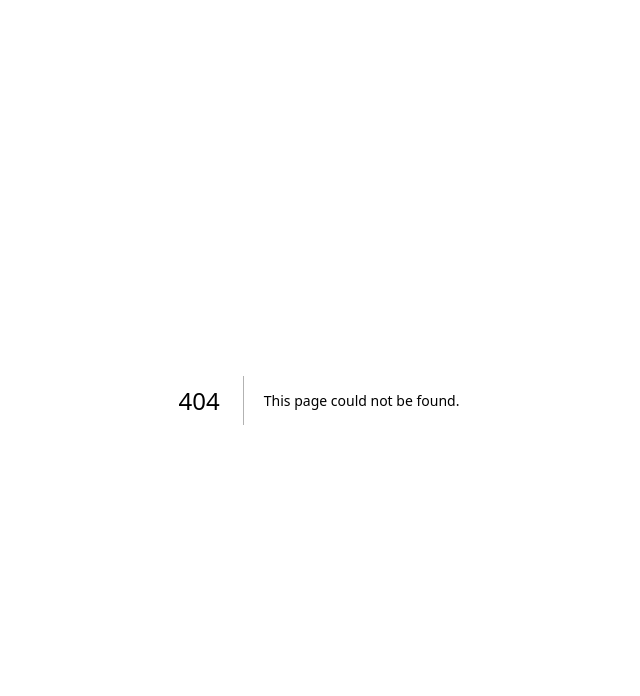
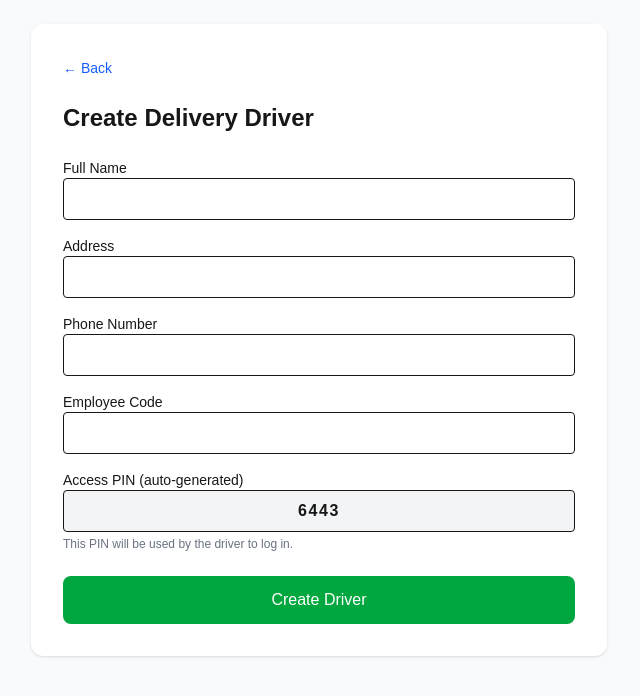
Before and after one commit to planaileen1-ctrl/Delivery-dispatcher, a Next.js app: page /admin/drivers/create in a window 1280 px wide. Before the commit this address had no page. Shown: the top 696 px of the page, without its empty margins (321-961 px from the left). Built offline with nearby package versions, Linux system fonts and the light colour scheme; no server answers.

Commit message:
mejoramiento admin

```diff
--- /dev/null
+++ b/src/app/admin/drivers/create/page.tsx
@@ -0,0 +1,177 @@
+"use client";
+
+import { useEffect, useState } from "react";
+import { useRouter } from "next/navigation";
+import { collection, addDoc, serverTimestamp } from "firebase/firestore";
+import { db } from "@/lib/firebase";
+
+export default function CreateDeliveryDriverPage() {
+  const router = useRouter();
+
+  const [form, setForm] = useState({
+    name: "",
+    address: "",
+    phone: "",
+    employeeCode: "",
+    pin: "",
+  });
+
+  const [loading, setLoading] = useState(false);
+  const [error, setError] = useState("");
+
+  // 🔢 GENERATE 4-DIGIT PIN AUTOMATICALLY
+  useEffect(() => {
+    const generatePin = () => {
+      return Math.floor(1000 + Math.random() * 9000).toString();
+    };
+
+    setForm((prev) => ({
+      ...prev,
+      pin: generatePin(),
+    }));
+  }, []);
+
+  const handleChange = (e: React.ChangeEvent<HTMLInputElement>) => {
+    setForm({
+      ...form,
+      [e.target.name]: e.target.value,
+    });
+  };
+
+  const handleSubmit = async () => {
+    setError("");
+
+    if (
+      !form.name ||
+      !form.address ||
+      !form.phone ||
+      !form.employeeCode
+    ) {
+      setError("All fields are required.");
+      return;
+    }
+
+    try {
+      setLoading(true);
+
+      await addDoc(collection(db, "deliveryDrivers"), {
+        name: form.name,
+        address: form.address,
+        phone: form.phone,
+        employeeCode: form.employeeCode,
+        pin: form.pin, // 🔐 auto-generated
+        active: true,
+        createdAt: serverTimestamp(),
+      });
+
+      alert("Delivery driver created successfully");
+      router.push("/admin/dashboard");
+    } catch (err) {
+      console.error(err);
+      setError("Error creating delivery driver");
+    } finally {
+      setLoading(false);
+    }
+  };
+
+  return (
+    <div className="min-h-screen bg-gray-50 p-6">
+      <div className="max-w-xl mx-auto bg-white p-8 rounded-xl shadow">
+
+        {/* BACK */}
+        <button
+          onClick={() => router.back()}
+          className="text-sm text-blue-600 hover:underline mb-6"
+        >
+          ← Back
+        </button>
+
+        <h1 className="text-2xl font-bold mb-6">
+          Create Delivery Driver
+        </h1>
+
+        {/* NAME */}
+        <div className="mb-4">
+          <label className="block text-sm font-medium">
+            Full Name
+          </label>
+          <input
+            name="name"
+            value={form.name}
+            onChange={handleChange}
+            className="w-full border rounded px-3 py-2"
+          />
+        </div>
+
+        {/* ADDRESS */}
+        <div className="mb-4">
+          <label className="block text-sm font-medium">
+            Address
+          </label>
+          <input
+            name="address"
+            value={form.address}
+            onChange={handleChange}
+            className="w-full border rounded px-3 py-2"
+          />
+        </div>
+
+        {/* PHONE */}
+        <div className="mb-4">
+          <label className="block text-sm font-medium">
+            Phone Number
+          </label>
+          <input
+            name="phone"
+            value={form.phone}
+            onChange={handleChange}
+            className="w-full border rounded px-3 py-2"
+          />
+        </div>
+
+        {/* EMPLOYEE CODE */}
+        <div className="mb-4">
+          <label className="block text-sm font-medium">
+            Employee Code
+          </label>
+          <input
+            name="employeeCode"
+            value={form.employeeCode}
+            onChange={handleChange}
+            className="w-full border rounded px-3 py-2"
+          />
+        </div>
+
+        {/* 🔐 AUTO PIN */}
+        <div className="mb-6">
+          <label className="block text-sm font-medium">
+            Access PIN (auto-generated)
+          </label>
+          <input
+            value={form.pin}
+            disabled
+            className="w-full border rounded px-3 py-2 text-center tracking-widest bg-gray-100 font-semibold"
+          />
+          <p className="text-xs text-gray-500 mt-1">
+            This PIN will be used by the driver to log in.
+          </p>
+        </div>
+
+        {error && (
+          <p className="text-red-600 text-sm mb-4">
+            {error}
+          </p>
+        )}
+
+        {/* SAVE */}
+        <button
+          onClick={handleSubmit}
+          disabled={loading}
+          className="w-full bg-green-600 text-white py-3 rounded-lg hover:bg-green-700 disabled:opacity-50"
+        >
+          {loading ? "Saving..." : "Create Driver"}
+        </button>
+      </div>
+    </div>
+  );
+}
--- a/src/app/admin/pharmacies/create/page.tsx
+++ b/src/app/admin/pharmacies/create/page.tsx
@@ -1,6 +1,6 @@
 "use client";
 
-import { useState } from "react";
+import { useEffect, useState } from "react";
 import { useRouter } from "next/navigation";
 import { collection, addDoc, serverTimestamp } from "firebase/firestore";
 import { db } from "@/lib/firebase";
@@ -8,21 +8,45 @@ import { db } from "@/lib/firebase";
 export default function CreatePharmacyPage() {
   const router = useRouter();
 
-  const [name, setName] = useState("");
-  const [email, setEmail] = useState("");
-  const [representative, setRepresentative] = useState("");
-  const [whatsapp, setWhatsapp] = useState(""); // ✅ Nuevo estado para WhatsApp
+  const [form, setForm] = useState({
+    name: "",
+    email: "",
+    representative: "",
+    whatsapp: "",
+    address: "",
+    pin: "",
+  });
+
   const [loading, setLoading] = useState(false);
   const [successPin, setSuccessPin] = useState<string | null>(null);
   const [error, setError] = useState("");
 
-  // 🔐 Generate 4-digit PIN
-  const generatePin = () => {
-    return Math.floor(1000 + Math.random() * 9000).toString();
+  // 🔐 Generate 4-digit PIN automatically
+  useEffect(() => {
+    const generatePin = () =>
+      Math.floor(1000 + Math.random() * 9000).toString();
+
+    setForm((prev) => ({
+      ...prev,
+      pin: generatePin(),
+    }));
+  }, []);
+
+  const handleChange = (e: React.ChangeEvent<HTMLInputElement>) => {
+    setForm({
+      ...form,
+      [e.target.name]: e.target.value,
+    });
   };
 
   const handleSubmit = async () => {
-    if (!name || !email || !representative || !whatsapp) {
+    if (
+      !form.name ||
+      !form.email ||
+      !form.representative ||
+      !form.whatsapp ||
+      !form.address
+    ) {
       setError("All fields are required");
       return;
     }
@@ -31,23 +55,27 @@ export default function CreatePharmacyPage() {
       setLoading(true);
       setError("");
 
-      const pin = generatePin();
-
       await addDoc(collection(db, "pharmacies"), {
-        name,
-        email,
-        representative,
-        whatsapp, // ✅ Guardamos el número en Firestore
-        pin,
+        name: form.name,
+        email: form.email,
+        representative: form.representative,
+        whatsapp: form.whatsapp,
+        address: form.address,
+        pin: form.pin,
+        suspended: false,
         createdAt: serverTimestamp(),
       });
 
-      setSuccessPin(pin);
+      setSuccessPin(form.pin);
 
-      setName("");
-      setEmail("");
-      setRepresentative("");
-      setWhatsapp("");
+      setForm({
+        name: "",
+        email: "",
+        representative: "",
+        whatsapp: "",
+        address: "",
+        pin: "",
+      });
     } catch (err) {
       setError("Error creating pharmacy");
     } finally {
@@ -55,24 +83,28 @@ export default function CreatePharmacyPage() {
     }
   };
 
-  // 🌐 Función para enviar PIN por WhatsApp
+  // 🌐 Send PIN via WhatsApp
   const sendWhatsapp = () => {
-    if (!whatsapp || !successPin) return;
-    const message = encodeURIComponent(`Your pharmacy PIN is: ${successPin}`);
-    window.open(`https://wa.me/${whatsapp}?text=${message}`, "_blank");
+    if (!form.whatsapp || !successPin) return;
+    const message = encodeURIComponent(
+      `Your pharmacy access PIN is: ${successPin}`
+    );
+    window.open(`https://wa.me/${form.whatsapp}?text=${message}`, "_blank");
   };
 
-  // 📧 Función para enviar PIN por correo
+  // 📧 Send PIN via Email
   const sendEmail = () => {
-    if (!email || !successPin) return;
-    const subject = encodeURIComponent("Your Pharmacy PIN");
-    const body = encodeURIComponent(`Your pharmacy PIN is: ${successPin}`);
-    window.open(`mailto:${email}?subject=${subject}&body=${body}`, "_blank");
+    if (!form.email || !successPin) return;
+    const subject = encodeURIComponent("Your Pharmacy Access PIN");
+    const body = encodeURIComponent(
+      `Your pharmacy access PIN is: ${successPin}`
+    );
+    window.open(`mailto:${form.email}?subject=${subject}&body=${body}`, "_blank");
   };
 
   return (
     <div className="max-w-xl mx-auto p-6">
-      {/* 🔙 Back link */}
+      {/* 🔙 Back */}
       <button
         onClick={() => router.push("/admin/dashboard")}
         className="mb-6 text-sm text-blue-600 hover:underline"
@@ -86,38 +118,64 @@ export default function CreatePharmacyPage() {
 
       <div className="bg-white rounded-xl shadow p-6 space-y-5">
         <input
-          type="text"
+          name="name"
           placeholder="Pharmacy Name"
-          value={name}
-          onChange={(e) => setName(e.target.value)}
+          value={form.name}
+          onChange={handleChange}
           className="w-full border rounded-lg p-3"
         />
 
         <input
+          name="email"
           type="email"
           placeholder="Email"
-          value={email}
-          onChange={(e) => setEmail(e.target.value)}
+          value={form.email}
+          onChange={handleChange}
           className="w-full border rounded-lg p-3"
         />
 
         <input
-          type="text"
+          name="representative"
           placeholder="Representative Name"
-          value={representative}
-          onChange={(e) => setRepresentative(e.target.value)}
+          value={form.representative}
+          onChange={handleChange}
           className="w-full border rounded-lg p-3"
         />
 
         <input
-          type="text"
+          name="whatsapp"
           placeholder="WhatsApp Number (with country code)"
-          value={whatsapp}
-          onChange={(e) => setWhatsapp(e.target.value)}
+          value={form.whatsapp}
+          onChange={handleChange}
           className="w-full border rounded-lg p-3"
         />
 
-        {error && <p className="text-red-600 text-sm">{error}</p>}
+        {/* ADDRESS */}
+        <input
+          name="address"
+          placeholder="Address"
+          value={form.address}
+          onChange={handleChange}
+          className="w-full border rounded-lg p-3"
+        />
+
+        {/* 🔐 AUTO PIN */}
+        <div>
+          <label className="block text-sm font-medium mb-1">
+            Access PIN (auto-generated)
+          </label>
+          <input
+            value={form.pin}
+            disabled
+            className="w-full border rounded-lg p-3 text-center tracking-widest bg-gray-100 font-semibold"
+          />
+        </div>
+
+        {error && (
+          <p className="text-red-600 text-sm">
+            {error}
+          </p>
+        )}
 
         <button
           onClick={handleSubmit}
@@ -127,19 +185,21 @@ export default function CreatePharmacyPage() {
           {loading ? "Creating..." : "Create Pharmacy"}
         </button>
 
+        {/* ✅ SUCCESS */}
         {successPin && (
           <div className="mt-6 p-4 bg-green-50 border border-green-200 rounded-lg space-y-3">
             <p className="text-green-700 font-medium">
               Pharmacy created successfully
             </p>
-            <p className="mt-2 text-sm text-gray-700">
+
+            <p className="text-sm text-gray-700">
               Generated PIN:
             </p>
+
             <p className="text-2xl font-bold tracking-widest text-green-700">
               {successPin}
             </p>
 
-            {/* Botones para enviar PIN */}
             <div className="flex gap-4 mt-3">
               <button
                 onClick={sendWhatsapp}
@@ -147,6 +207,7 @@ export default function CreatePharmacyPage() {
               >
                 Send via WhatsApp
               </button>
+
               <button
                 onClick={sendEmail}
                 className="flex-1 bg-blue-500 text-white py-2 rounded-lg hover:bg-blue-600 transition"
--- a/src/app/admin/pharmacies/menu/page.tsx
+++ b/src/app/admin/pharmacies/menu/page.tsx
@@ -8,7 +8,10 @@ import { db } from "@/lib/firebase";
 export default function PharmaciesMenuPage() {
   const router = useRouter();
   const [pharmacies, setPharmacies] = useState<any[]>([]);
+  const [filtered, setFiltered] = useState<any[]>([]);
   const [loading, setLoading] = useState(true);
+  const [search, setSearch] = useState("");
+  const [view, setView] = useState<"cards" | "list">("cards");
 
   useEffect(() => {
     const loadPharmacies = async () => {
@@ -19,11 +22,25 @@ export default function PharmaciesMenuPage() {
       }));
 
       setPharmacies(data);
+      setFiltered(data);
       setLoading(false);
     };
 
     loadPharmacies();
   }, []);
+
+  useEffect(() => {
+    const term = search.toLowerCase();
+
+    const result = pharmacies.filter((p) =>
+      [p.name, p.email, p.representative]
+        .join(" ")
+        .toLowerCase()
+        .includes(term)
+    );
+
+    setFiltered(result);
+  }, [search, pharmacies]);
 
   if (loading) {
     return <p className="text-center mt-10">Loading pharmacies...</p>;
@@ -31,7 +48,8 @@ export default function PharmaciesMenuPage() {
 
   return (
     <div className="min-h-screen bg-gradient-to-br from-blue-50 to-indigo-50 p-6">
-      <div className="max-w-5xl mx-auto">
+      <div className="max-w-6xl mx-auto">
+        {/* BACK */}
         <button
           onClick={() => router.push("/admin/dashboard")}
           className="mb-6 text-sm text-blue-700 hover:underline"
@@ -39,19 +57,59 @@ export default function PharmaciesMenuPage() {
           ← Back to Dashboard
         </button>
 
-        <h1 className="text-3xl font-bold text-gray-800 mb-8">
+        {/* HEADER */}
+        <div className="flex flex-col md:flex-row md:items-center md:justify-between gap-4 mb-8">
+          <h1 className="text-3xl font-bold text-gray-800">
             Pharmacies
           </h1>
 
+          {/* SEARCH + VIEW */}
+          <div className="flex items-center gap-3">
+            {/* 🔍 SEARCH */}
+            <div className="relative">
+              <input
+                value={search}
+                onChange={(e) => setSearch(e.target.value)}
+                placeholder="Search pharmacy..."
+                className="pl-9 pr-3 py-2 border rounded-lg text-sm w-64"
+              />
+              <span className="absolute left-3 top-2.5 text-gray-400">
+                🔍
+              </span>
+            </div>
+
+            {/* VIEW TOGGLE */}
+            <button
+              onClick={() =>
+                setView(view === "cards" ? "list" : "cards")
+              }
+              className="border px-3 py-2 rounded-lg text-sm bg-white hover:bg-gray-50"
+            >
+              {view === "cards" ? "List view" : "Card view"}
+            </button>
+          </div>
+        </div>
+
+        {/* EMPTY */}
+        {filtered.length === 0 && (
+          <p className="text-center text-gray-500">
+            No pharmacies found
+          </p>
+        )}
+
+        {/* 🧩 CARD VIEW */}
+        {view === "cards" && (
           <div className="grid sm:grid-cols-2 lg:grid-cols-3 gap-6">
-          {pharmacies.map((pharmacy) => {
+            {filtered.map((pharmacy) => {
               const isSuspended = pharmacy.suspended === true;
 
               return (
                 <div
                   key={pharmacy.id}
                   onClick={() =>
-                  router.push(`/admin/pharmacies/menu/${pharmacy.id}`)
+                    router.push(
+                      `/admin/pharmacies/menu/${pharmacy.id}`
+                    )
                   }
                   className={`rounded-2xl border shadow-sm p-6 cursor-pointer transition
                     ${
@@ -61,7 +119,6 @@ export default function PharmaciesMenuPage() {
                     }
                   `}
                 >
-                {/* Header */}
                   <div className="flex justify-between items-start">
                     <h2 className="text-lg font-semibold text-gray-800">
                       {pharmacy.name}
@@ -78,10 +135,11 @@ export default function PharmaciesMenuPage() {
                     )}
                   </div>
 
-                {/* Info */}
                   <div className="mt-4 space-y-1">
                     <p className="text-sm text-gray-600">
-                    <span className="font-medium">Representative:</span>{" "}
+                      <span className="font-medium">
+                        Representative:
+                      </span>{" "}
                       {pharmacy.representative}
                     </p>
 
@@ -90,7 +148,6 @@ export default function PharmaciesMenuPage() {
                     </p>
                   </div>
 
-                {/* Footer */}
                   <div className="mt-4 text-right">
                     <span className="text-sm text-indigo-600 font-medium">
                       Manage →
@@ -100,6 +157,57 @@ export default function PharmaciesMenuPage() {
               );
             })}
           </div>
+        )}
+
+        {/* 📋 LIST VIEW */}
+        {view === "list" && (
+          <div className="overflow-x-auto bg-white rounded-xl shadow">
+            <table className="w-full text-sm">
+              <thead className="bg-gray-100 text-left">
+                <tr>
+                  <th className="p-3">Name</th>
+                  <th className="p-3">Representative</th>
+                  <th className="p-3">Email</th>
+                  <th className="p-3">Status</th>
+                </tr>
+              </thead>
+              <tbody>
+                {filtered.map((pharmacy) => (
+                  <tr
+                    key={pharmacy.id}
+                    onClick={() =>
+                      router.push(
+                        `/admin/pharmacies/menu/${pharmacy.id}`
+                      )
+                    }
+                    className="border-t hover:bg-gray-50 cursor-pointer"
+                  >
+                    <td className="p-3 font-medium">
+                      {pharmacy.name}
+                    </td>
+                    <td className="p-3">
+                      {pharmacy.representative}
+                    </td>
+                    <td className="p-3 text-gray-600">
+                      {pharmacy.email}
+                    </td>
+                    <td className="p-3">
+                      {pharmacy.suspended ? (
+                        <span className="text-red-600">
+                          Suspended
+                        </span>
+                      ) : (
+                        <span className="text-green-600">
+                          Active
+                        </span>
+                      )}
+                    </td>
+                  </tr>
+                ))}
+              </tbody>
+            </table>
+          </div>
+        )}
       </div>
     </div>
   );
```
Lines whose indentation alone changed are shown as unchanged.
